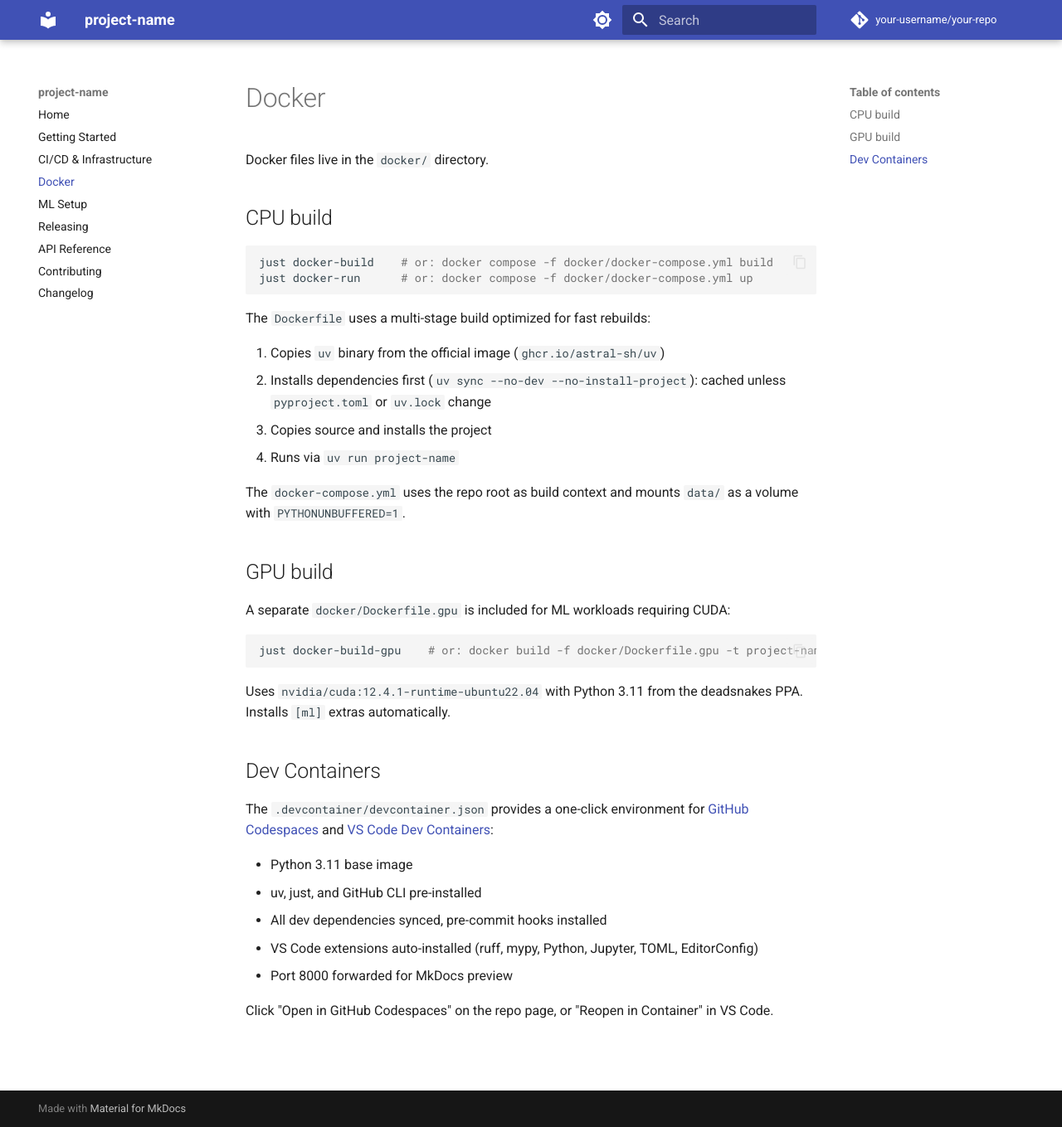
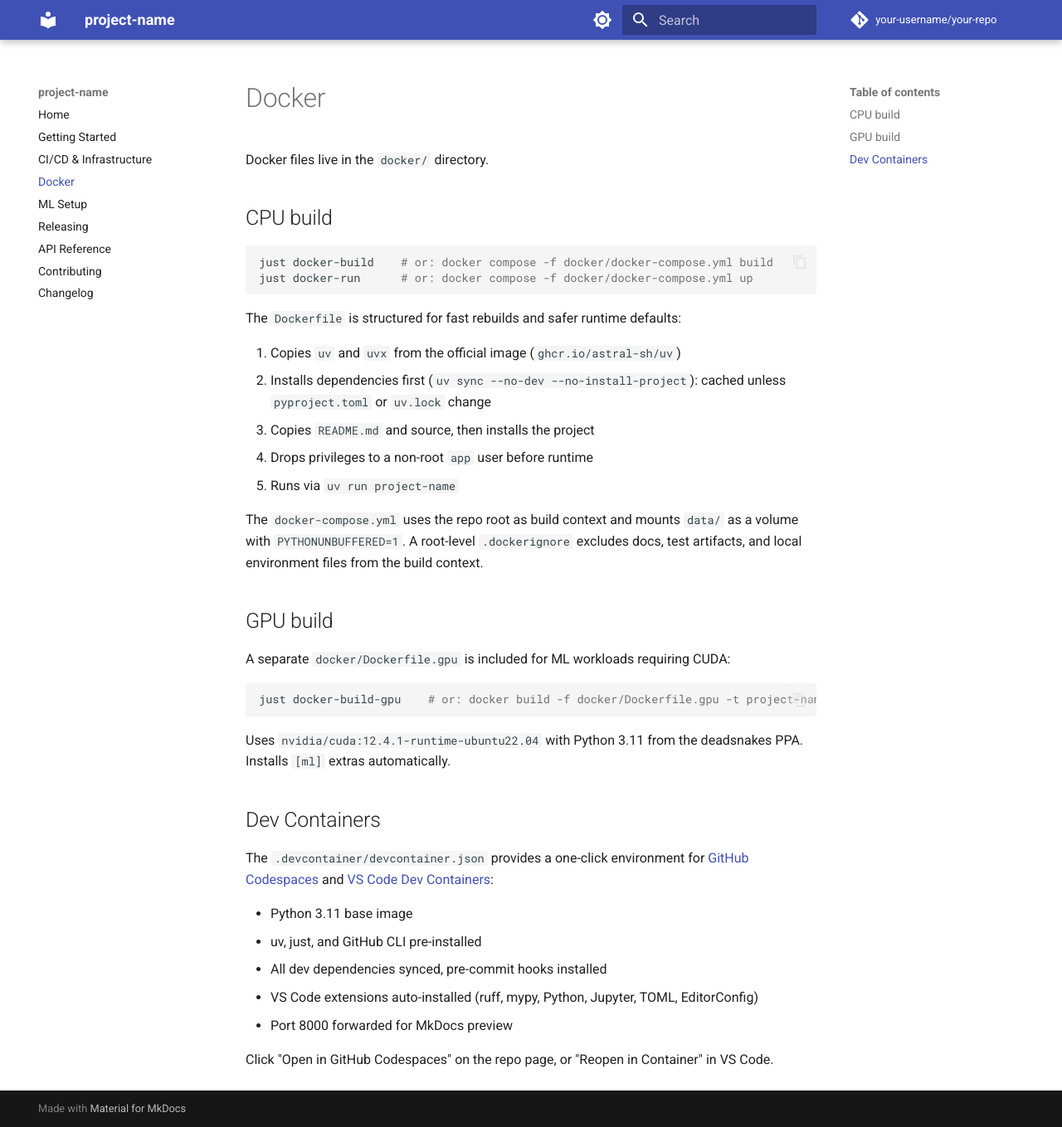
Before and after one commit to namitdeb739/python-template, an MkDocs documentation site: the page built from docs/docker.md, in a window 1280 px wide and 1359 px high. Shown: the whole window at 83% size. Built offline with MkDocs 1.6.1 and Material for MkDocs 9.7.7, drawn with Linux system fonts in a browser that asks for light colours; comment, search, counter and statistics services are not loaded.

Commit message:
build(docker): run containers as non-root and reduce build context

````diff
--- a/docs/docker.md
+++ b/docs/docker.md
@@ -9,14 +9,15 @@ just docker-build    # or: docker compose -f docker/docker-compose.yml build
 just docker-run      # or: docker compose -f docker/docker-compose.yml up
 ```
 
-The `Dockerfile` uses a multi-stage build optimized for fast rebuilds:
+The `Dockerfile` is structured for fast rebuilds and safer runtime defaults:
 
-1. Copies `uv` binary from the official image (`ghcr.io/astral-sh/uv`)
+1. Copies `uv` and `uvx` from the official image (`ghcr.io/astral-sh/uv`)
 2. Installs dependencies first (`uv sync --no-dev --no-install-project`): cached unless `pyproject.toml` or `uv.lock` change
-3. Copies source and installs the project
-4. Runs via `uv run project-name`
+3. Copies `README.md` and source, then installs the project
+4. Drops privileges to a non-root `app` user before runtime
+5. Runs via `uv run project-name`
 
-The `docker-compose.yml` uses the repo root as build context and mounts `data/` as a volume with `PYTHONUNBUFFERED=1`.
+The `docker-compose.yml` uses the repo root as build context and mounts `data/` as a volume with `PYTHONUNBUFFERED=1`. A root-level `.dockerignore` excludes docs, test artifacts, and local environment files from the build context.
 
 ## GPU build
 
````
Also changed, not shown: 3 other files.
